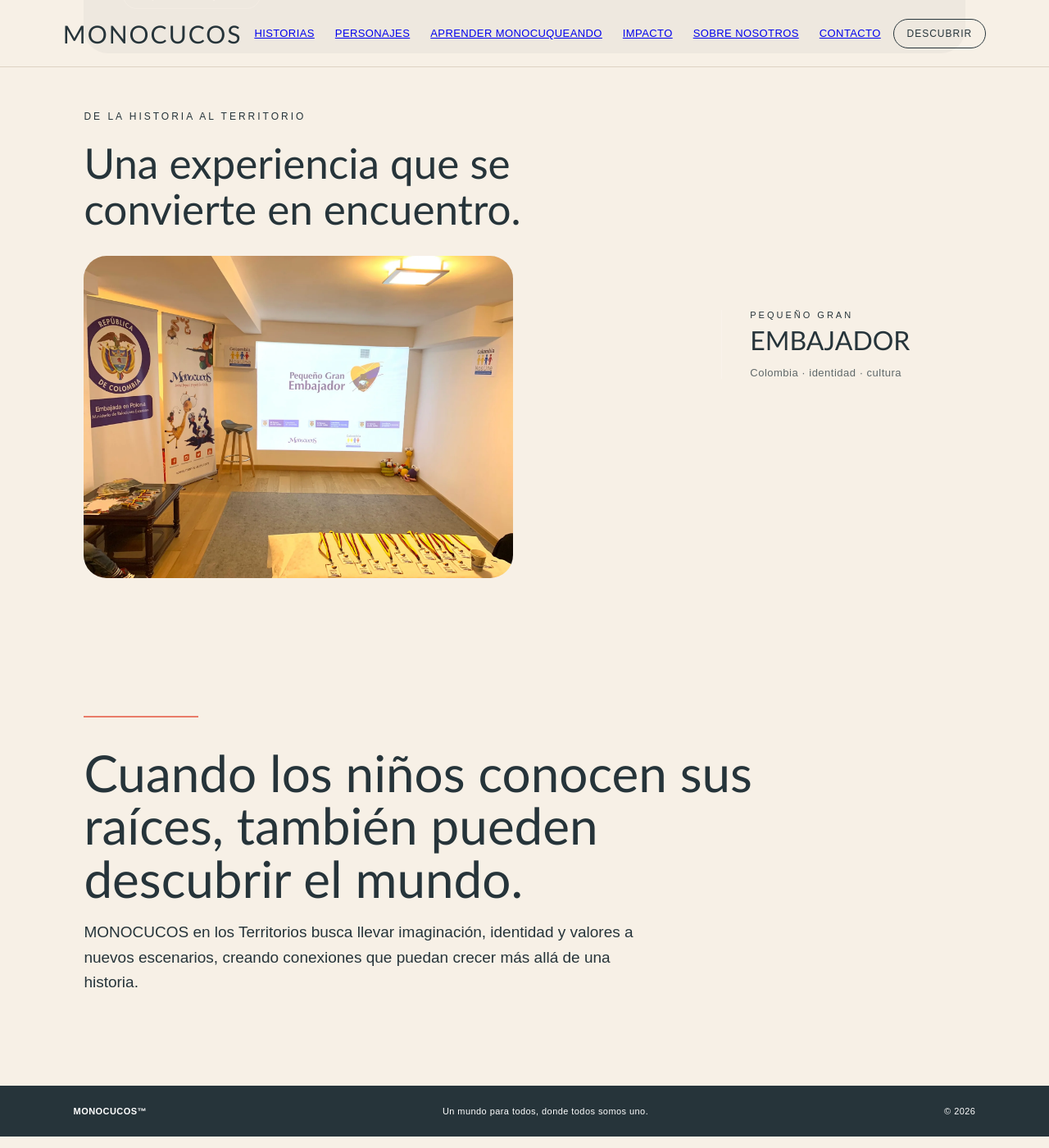
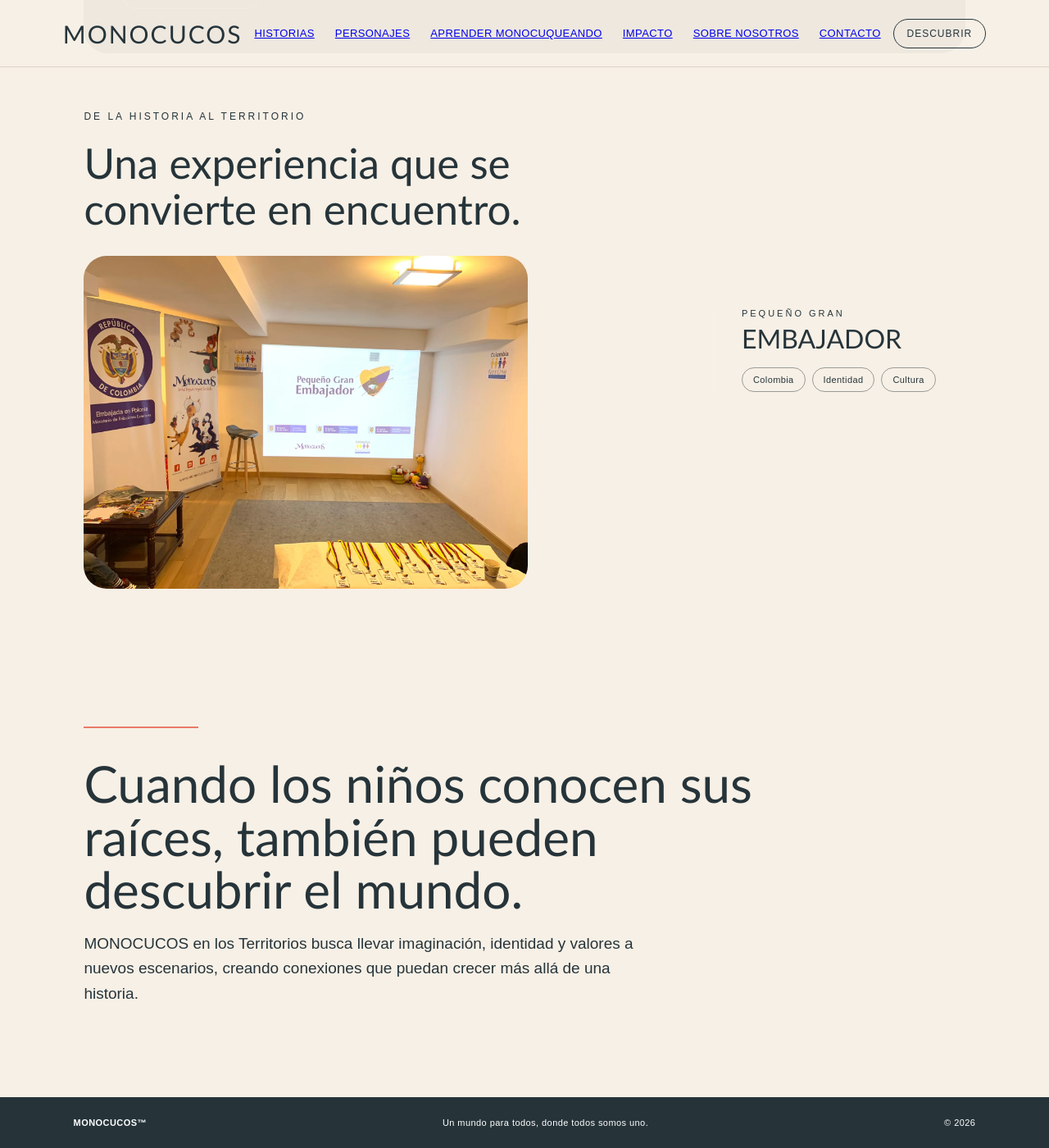
Before and after one commit to MonocucosTM/Monocucos, a Jekyll site: the page territorios.html, which Jekyll copies as it is, in a window 1280 px wide and 1400 px high, scrolled down 2485 px. Shown: the whole window at 82% size. Built offline with Jekyll 4.4.1, drawn with Linux system fonts in a browser that asks for light colours.

Commit message:
Update territorios.html

```diff
--- a/territorios.html
+++ b/territorios.html
@@ -9,7 +9,7 @@
   margin-top:70px;
   display:grid;
   grid-template-columns:1fr .42fr;
-  gap:70px;
+  gap:35px;
   align-items:center;
 }
 
@@ -33,8 +33,22 @@
   border-left:1px solid rgba(255,250,243,.35);
   padding-left:34px;
 }
+  .embajador-tags{
+  display:flex;
+  flex-wrap:wrap;
+  gap:8px;
+  margin-top:18px;
+}
 
-.embajador-signature span{
+.embajador-tags span{
+  border:1px solid rgba(38,52,58,.45);
+  border-radius:30px;
+  padding:8px 13px;
+  font-size:11px;
+  letter-spacing:.4px;
+}
+
+.embajador-signature > span{
   display:block;
   font-size:11px;
   letter-spacing:3px;
@@ -86,7 +100,11 @@ html{scroll-behavior:smooth}img{max-width:100%;height:auto}button,a{touch-action
   <div class="embajador-signature">
     <span>PEQUEÑO GRAN</span>
     <strong>EMBAJADOR</strong>
-    <p>Colombia · identidad · cultura</p>
+    <div class="embajador-tags">
+  <span>Colombia</span>
+  <span>Identidad</span>
+  <span>Cultura</span>
+</div>
   </div>
 </div>
 
```
